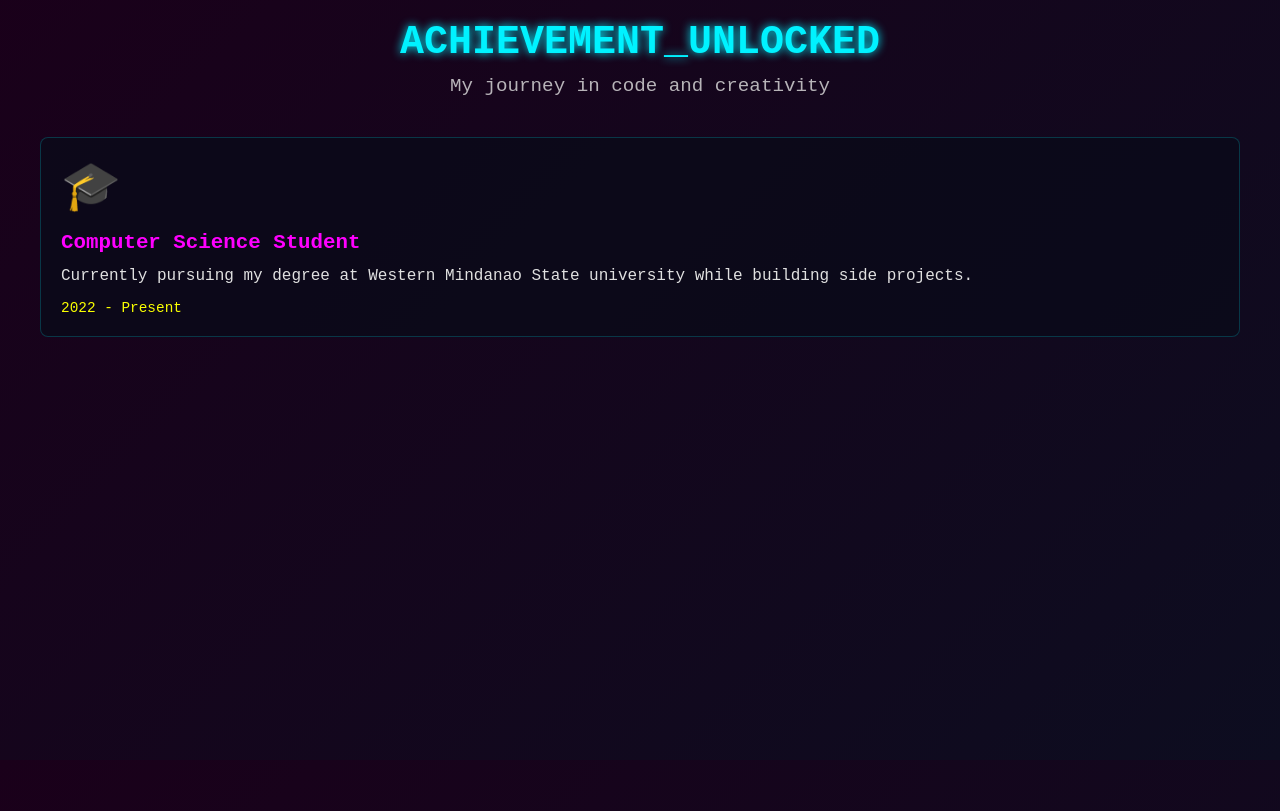
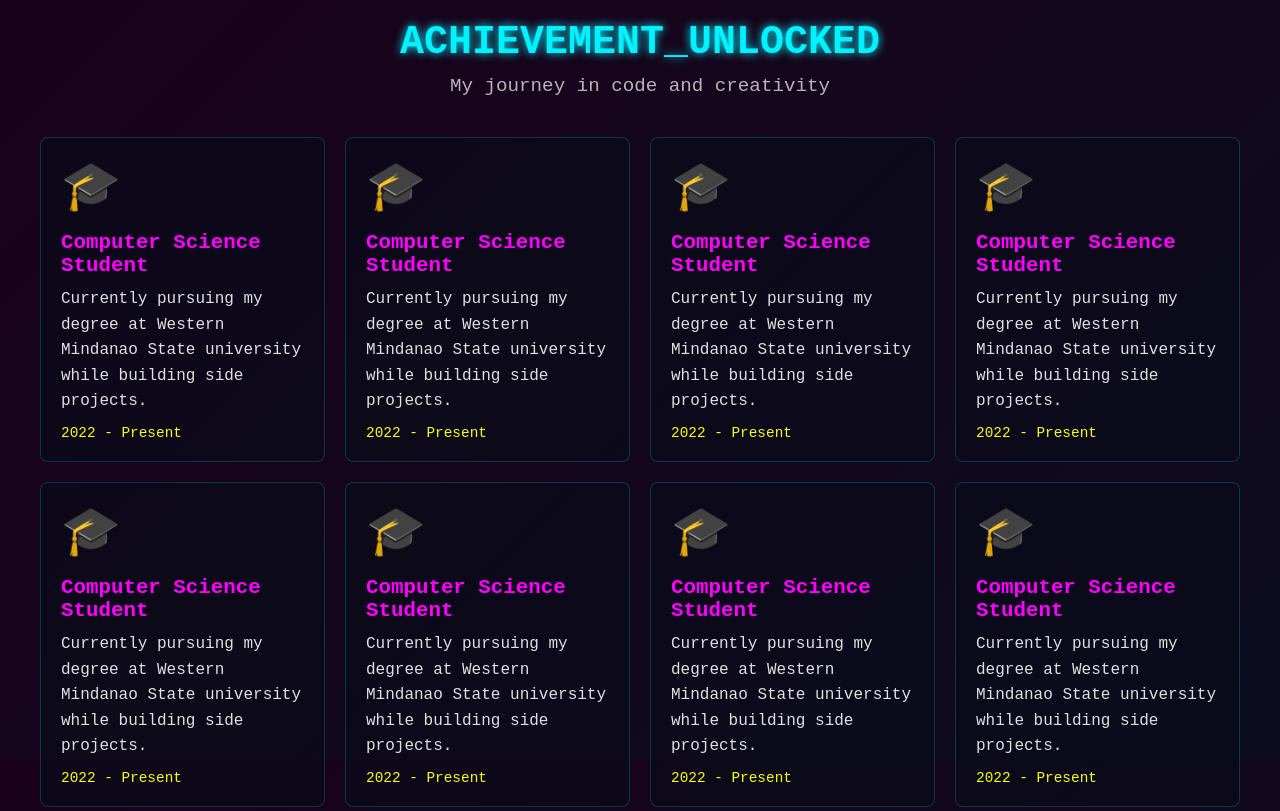
Before and after one commit to deanbilledo/portfolio, a plain HTML site: page index.html in a window 1280 px wide. Shown: the part 840-1651 px from the top of the page. Drawn offline with Linux system fonts and the light colour scheme.

Commit message:
d.2
added favicon

```diff
--- a/index.html
+++ b/index.html
@@ -4,6 +4,7 @@
     <meta charset="UTF-8">
     <meta name="viewport" content="width=device-width, initial-scale=1.0">
     <title>Dean Reight F. Billedo // Portfolio</title>
+    <link rel="icon" href="images/favicon.ico.jpg" type="image/x-icon">
     <link rel="stylesheet" href="style.css">
 
 </head>
@@ -101,28 +102,46 @@
                     <h3 class="achievement-title">Computer Science Student</h3>
                     <p class="achievement-desc">Currently pursuing my degree at Western Mindanao State university while building side projects.</p>
                     <div class="achievement-date">2022 - Present</div>
-                <!-- </div>
-
+                </div>
                 <div class="achievement-card">
-                    <span class="achievement-icon">🔬</span>
-                    <h3 class="achievement-title">Research Innovator</h3>
-                    <p class="achievement-desc">Developed RAG-Optimized Procurement Documents system using cutting-edge AI technology.</p>
-                    <div class="achievement-date">2024</div>
+                    <span class="achievement-icon">🎓</span>
+                    <h3 class="achievement-title">Computer Science Student</h3>
+                    <p class="achievement-desc">Currently pursuing my degree at Western Mindanao State university while building side projects.</p>
+                    <div class="achievement-date">2022 - Present</div>
+                </div><div class="achievement-card">
+                    <span class="achievement-icon">🎓</span>
+                    <h3 class="achievement-title">Computer Science Student</h3>
+                    <p class="achievement-desc">Currently pursuing my degree at Western Mindanao State university while building side projects.</p>
+                    <div class="achievement-date">2022 - Present</div>
                 </div>
-
+                     <div class="achievement-card">
+                    <span class="achievement-icon">🎓</span>
+                    <h3 class="achievement-title">Computer Science Student</h3>
+                    <p class="achievement-desc">Currently pursuing my degree at Western Mindanao State university while building side projects.</p>
+                    <div class="achievement-date">2022 - Present</div>
+                </div>
                 <div class="achievement-card">
-                    <span class="achievement-icon">🏆</span>
-                    <h3 class="achievement-title">Web Design Champion</h3>
-                    <p class="achievement-desc">Awarded for innovative and user-centric design in multiple local hackathons and contests.</p>
-                    <div class="achievement-date">2023, 2024</div>
+                    <span class="achievement-icon">🎓</span>
+                    <h3 class="achievement-title">Computer Science Student</h3>
+                    <p class="achievement-desc">Currently pursuing my degree at Western Mindanao State university while building side projects.</p>
+                    <div class="achievement-date">2022 - Present</div>
+                </div><div class="achievement-card">
+                    <span class="achievement-icon">🎓</span>
+                    <h3 class="achievement-title">Computer Science Student</h3>
+                    <p class="achievement-desc">Currently pursuing my degree at Western Mindanao State university while building side projects.</p>
+                    <div class="achievement-date">2022 - Present</div>
                 </div>
-
-                <div class="achievement-card">
-                    <span class="achievement-icon">🌐</span>
-                    <h3 class="achievement-title">Open Source Contributor</h3>
-                    <p class="achievement-desc">Actively contributing to open-source projects, enhancing features and fixing bugs.</p>
-                    <div class="achievement-date">2023 - Present</div>
-                </div> -->
+                  <div class="achievement-card">
+                    <span class="achievement-icon">🎓</span>
+                    <h3 class="achievement-title">Computer Science Student</h3>
+                    <p class="achievement-desc">Currently pursuing my degree at Western Mindanao State university while building side projects.</p>
+                    <div class="achievement-date">2022 - Present</div>
+                </div><div class="achievement-card">
+                    <span class="achievement-icon">🎓</span>
+                    <h3 class="achievement-title">Computer Science Student</h3>
+                    <p class="achievement-desc">Currently pursuing my degree at Western Mindanao State university while building side projects.</p>
+                    <div class="achievement-date">2022 - Present</div>
+                </div>
             </div>
         </section>
 
```
Also changed, not shown: images/favicon.ico.jpg (added).
